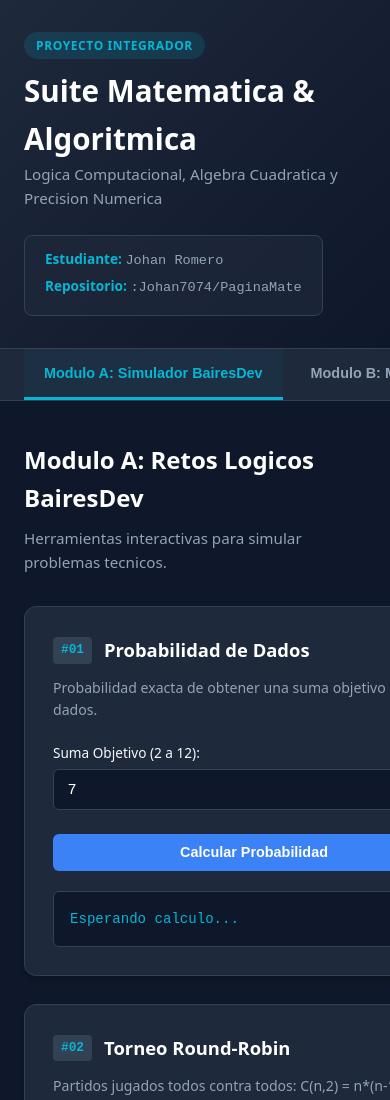
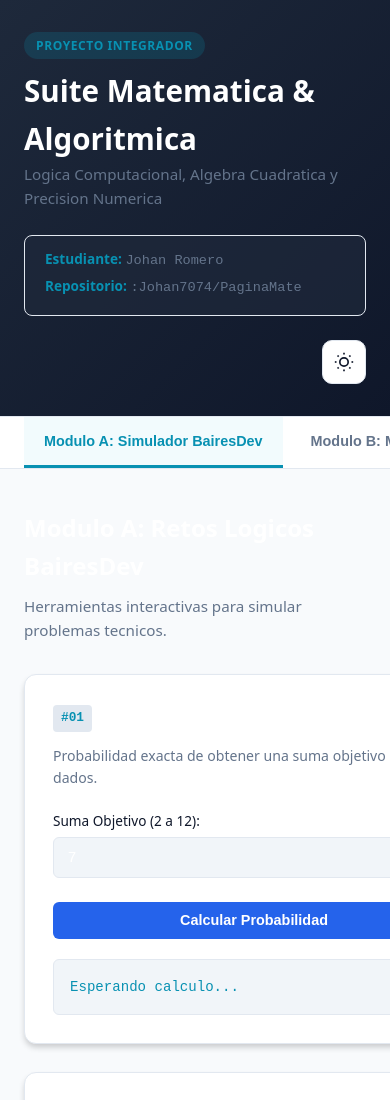
Before and after one commit to Johan7074/PaginaMate, a plain HTML site: page index.html in a window 390 px wide. Shown: the top 1100 px of the page. Drawn offline with Linux system fonts and the light colour scheme.

Commit message:
feat: tema claro/oscuro con localStorage pa' que recuerde lo que elegís

```diff
--- a/css/style.css
+++ b/css/style.css
@@ -14,6 +14,22 @@
   --border-color: #334155;
   --font-family: system-ui, -apple-system, BlinkMacSystemFont, 'Segoe UI', Roboto, sans-serif;
   --font-mono: 'Fira Code', 'Courier New', monospace;
+}
+
+/* Tema Claro */
+[data-theme="light"] {
+  --bg-primary: #f8fafc;
+  --bg-secondary: #ffffff;
+  --bg-card: #ffffff;
+  --bg-input: #f1f5f9;
+  --text-main: #0f172a;
+  --text-muted: #64748b;
+  --border-color: #e2e8f0;
+  --accent-cyan: #0891b2;
+  --accent-blue: #2563eb;
+  --accent-green: #059669;
+  --accent-red: #dc2626;
+  --accent-orange: #d97706;
 }
 
 * {
@@ -564,3 +580,65 @@ canvas {
 .footer-note {
   color: var(--accent-cyan);
 }
+
+/* Theme Toggle Button */
+.btn-theme-toggle {
+  display: flex;
+  align-items: center;
+  justify-content: center;
+  width: 44px;
+  height: 44px;
+  background-color: var(--bg-card);
+  border: 1px solid var(--border-color);
+  border-radius: 10px;
+  cursor: pointer;
+  color: var(--text-main);
+  transition: all 0.2s ease;
+}
+
+.btn-theme-toggle:hover {
+  background-color: var(--bg-secondary);
+  border-color: var(--accent-cyan);
+  transform: scale(1.05);
+}
+
+.btn-theme-toggle:focus {
+  outline: none;
+  box-shadow: 0 0 0 2px rgba(6, 182, 212, 0.3);
+}
+
+.btn-theme-toggle .icon-sun {
+  display: none;
+}
+
+.btn-theme-toggle .icon-moon {
+  display: block;
+}
+
+[data-theme="light"] .btn-theme-toggle .icon-sun {
+  display: block;
+}
+
+[data-theme="light"] .btn-theme-toggle .icon-moon {
+  display: none;
+}
+
+/* Smooth theme transition */
+* {
+  transition: background-color 0.3s ease, border-color 0.3s ease, color 0.3s ease;
+}
+
+/* Responsive header with theme toggle */
+@media (max-width: 640px) {
+  .header-container {
+    flex-direction: column;
+    align-items: stretch;
+  }
+  .student-info {
+    width: 100%;
+    justify-content: space-between;
+  }
+  .btn-theme-toggle {
+    align-self: flex-end;
+  }
+}
--- a/index.html
+++ b/index.html
@@ -19,6 +19,22 @@
         <div class="info-tag"><strong>Estudiante:</strong> <span class="placeholder">Johan Romero</span></div>
         <div class="info-tag"><strong>Repositorio:</strong> <span class="placeholder">:Johan7074/PaginaMate</span></div>
       </div>
+      <button class="btn-theme-toggle" id="btn-theme-toggle" aria-label="Cambiar tema" title="Cambiar tema (T)">
+        <svg class="icon-sun" width="20" height="20" viewBox="0 0 24 24" fill="none" stroke="currentColor" stroke-width="2">
+          <circle cx="12" cy="12" r="5"></circle>
+          <line x1="12" y1="1" x2="12" y2="3"></line>
+          <line x1="12" y1="21" x2="12" y2="23"></line>
+          <line x1="4.22" y1="4.22" x2="5.64" y2="5.64"></line>
+          <line x1="18.36" y1="18.36" x2="19.78" y2="19.78"></line>
+          <line x1="1" y1="12" x2="3" y2="12"></line>
+          <line x1="21" y1="12" x2="23" y2="12"></line>
+          <line x1="4.22" y1="19.78" x2="5.64" y2="18.36"></line>
+          <line x1="18.36" y1="5.64" x2="19.78" y2="4.22"></line>
+        </svg>
+        <svg class="icon-moon" width="20" height="20" viewBox="0 0 24 24" fill="none" stroke="currentColor" stroke-width="2">
+          <path d="M21 12.79A9 9 0 1 1 11.21 3 7 7 0 0 0 21 12.79z"></path>
+        </svg>
+      </button>
     </div>
   </header>
 
--- a/js/app.js
+++ b/js/app.js
@@ -14,6 +14,7 @@ document.addEventListener("DOMContentLoaded", () => {
   initModuloC();
   initModuloD();
   initKeyboardShortcuts();
+  initThemeToggle();
 });
 
 /* -------------------------------------------------------------
@@ -475,3 +476,40 @@ function initModuloD() {
     }
   });
 }
+
+/* -------------------------------------------------------------
+   TEMA CLARO/OSCURO (PERSISTENCIA EN LOCALSTORAGE)
+------------------------------------------------------------- */
+function initThemeToggle() {
+  const btnToggle = document.getElementById("btn-theme-toggle");
+  if (!btnToggle) return;
+
+  // Cargar tema guardado o usar preferencia del sistema
+  const savedTheme = localStorage.getItem("theme");
+  const prefersDark = window.matchMedia("(prefers-color-scheme: dark)").matches;
+  const initialTheme = savedTheme || (prefersDark ? "dark" : "light");
+
+  document.documentElement.setAttribute("data-theme", initialTheme);
+
+  btnToggle.addEventListener("click", () => {
+    const currentTheme = document.documentElement.getAttribute("data-theme");
+    const newTheme = currentTheme === "dark" ? "light" : "dark";
+    document.documentElement.setAttribute("data-theme", newTheme);
+    localStorage.setItem("theme", newTheme);
+  });
+
+  // Atajo de teclado 'T' para cambiar tema
+  document.addEventListener("keydown", (e) => {
+    if (e.key.toLowerCase() === "t" && e.target.tagName !== "INPUT" && e.target.tagName !== "TEXTAREA") {
+      e.preventDefault();
+      btnToggle.click();
+    }
+  });
+
+  // Escuchar cambios en preferencia del sistema
+  window.matchMedia("(prefers-color-scheme: dark)").addEventListener("change", (e) => {
+    if (!localStorage.getItem("theme")) {
+      document.documentElement.setAttribute("data-theme", e.matches ? "dark" : "light");
+    }
+  });
+}
```
